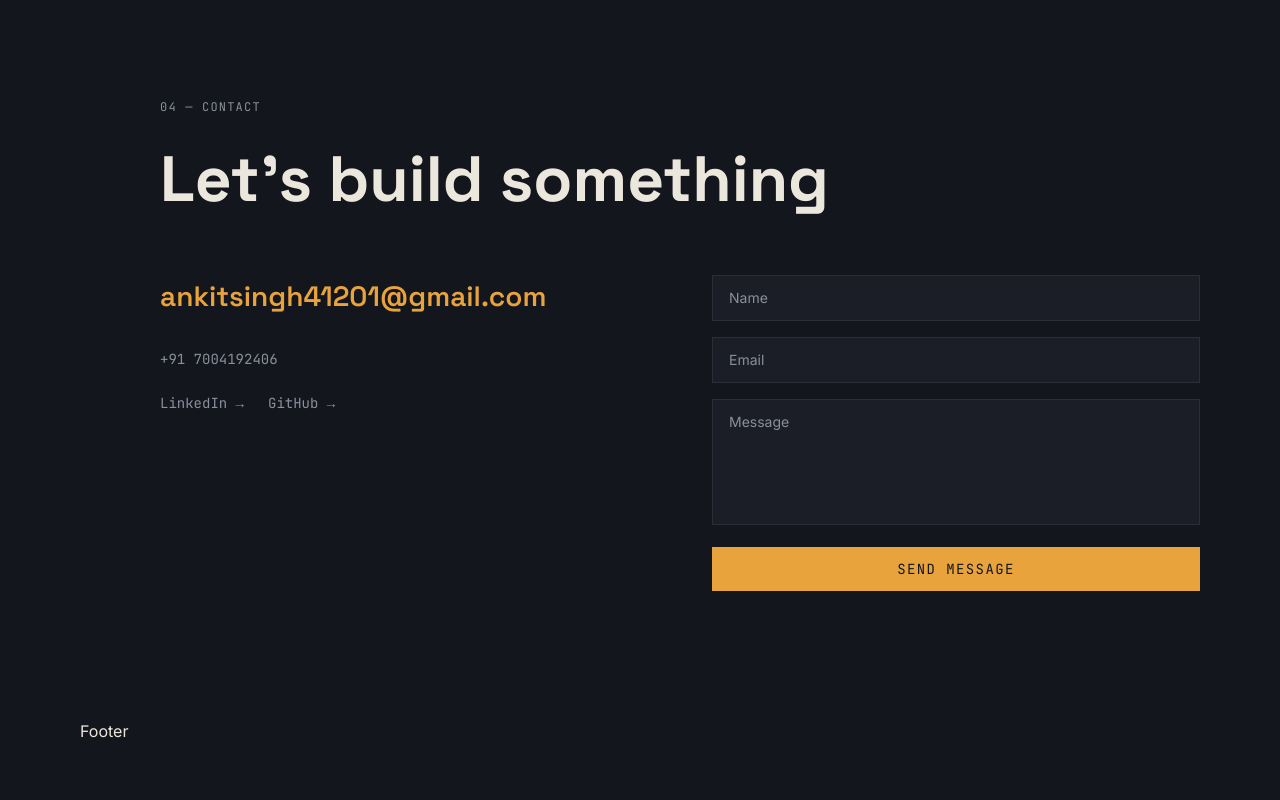
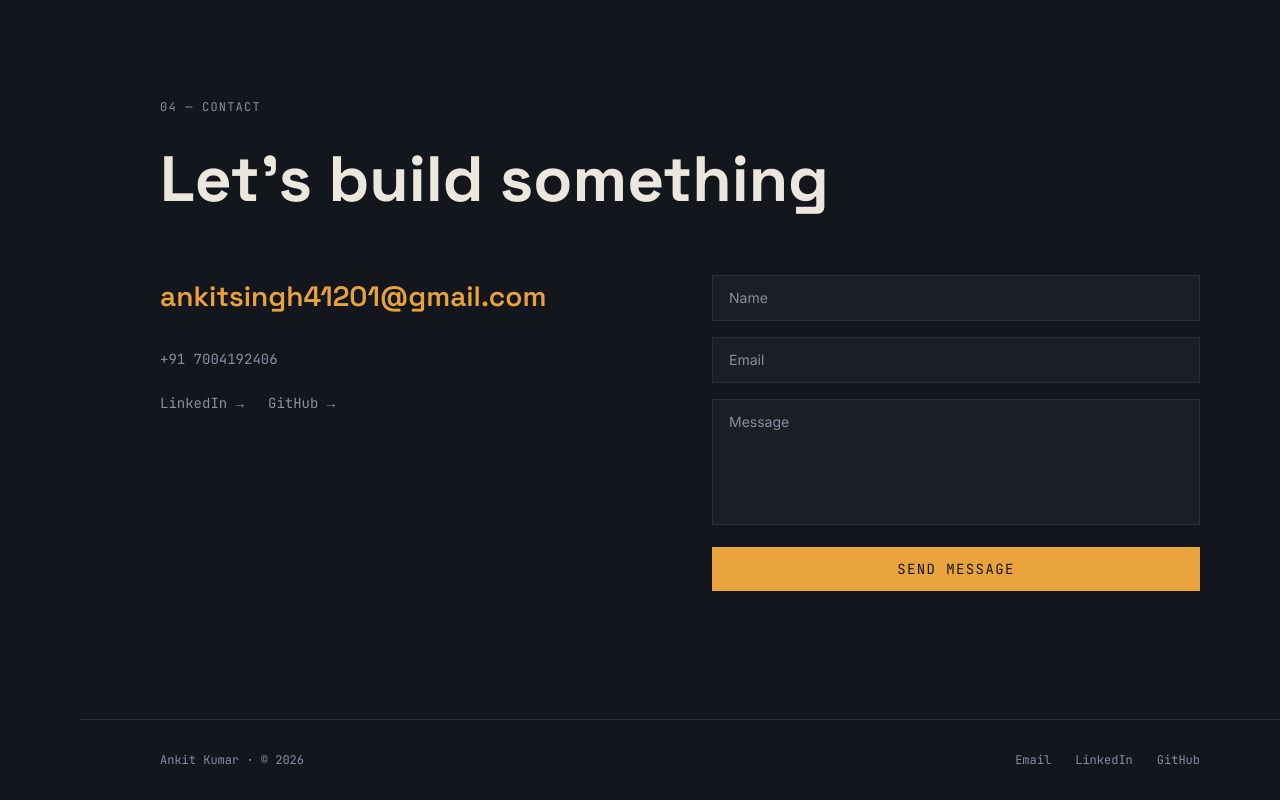
Before and after one commit to Ankitsingh2820/My-portfolio, a React (Vite) app: page / in a window 1280 px wide. Shown: the part 3252-4052 px from the top of the page. Before the commit the page ends 3995 px from the top, so only its background shows below. Built offline with nearby package versions, Linux system fonts and the light colour scheme.

Commit message:
feat: add Footer with email, LinkedIn, GitHub links

```diff
--- a/src/sections/Footer.jsx
+++ b/src/sections/Footer.jsx
@@ -1,3 +1,36 @@
 export default function Footer() {
-  return <div>Footer</div>
+  return (
+    <footer className="border-t border-hairline px-8 md:px-20 py-8 max-w-[1200px] mx-auto">
+      <div className="flex flex-col md:flex-row items-center justify-between gap-4">
+        <p className="font-mono text-xs text-muted">Ankit Kumar · © 2026</p>
+        <nav aria-label="Footer links" className="flex gap-6">
+          <a
+            href="mailto:ankitsingh41201@gmail.com"
+            aria-label="Email"
+            className="font-mono text-xs text-muted hover:text-signal-cyan transition focus:outline-none focus-visible:ring-2 focus-visible:ring-signal"
+          >
+            Email
+          </a>
+          <a
+            href="https://www.linkedin.com/in/ankit-kumar-bb9474237"
+            target="_blank"
+            rel="noopener noreferrer"
+            aria-label="LinkedIn"
+            className="font-mono text-xs text-muted hover:text-signal-cyan transition focus:outline-none focus-visible:ring-2 focus-visible:ring-signal"
+          >
+            LinkedIn
+          </a>
+          <a
+            href="https://github.com/Ankitsingh2820"
+            target="_blank"
+            rel="noopener noreferrer"
+            aria-label="GitHub"
+            className="font-mono text-xs text-muted hover:text-signal-cyan transition focus:outline-none focus-visible:ring-2 focus-visible:ring-signal"
+          >
+            GitHub
+          </a>
+        </nav>
+      </div>
+    </footer>
+  )
 }
```
Also changed, not shown: 1 other file (tests, documents, lock files or other folders).
